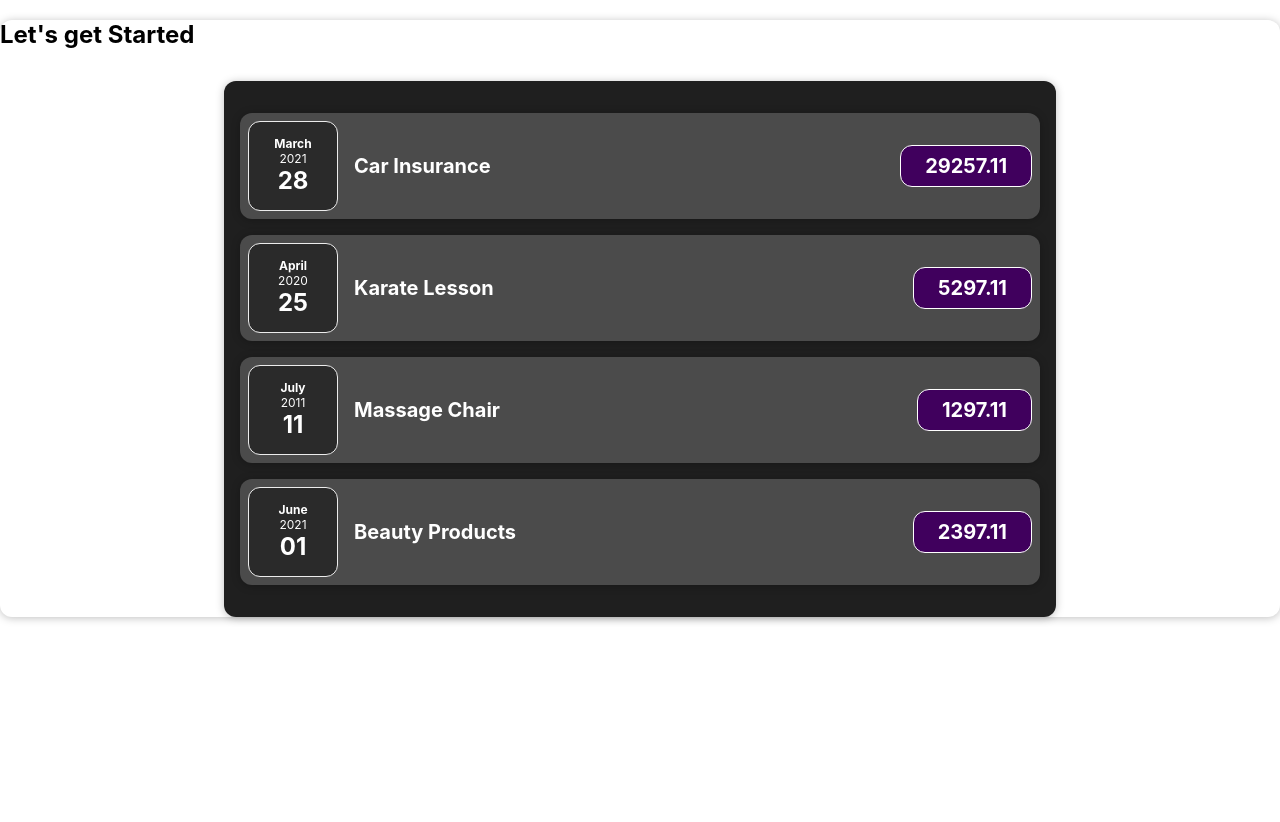
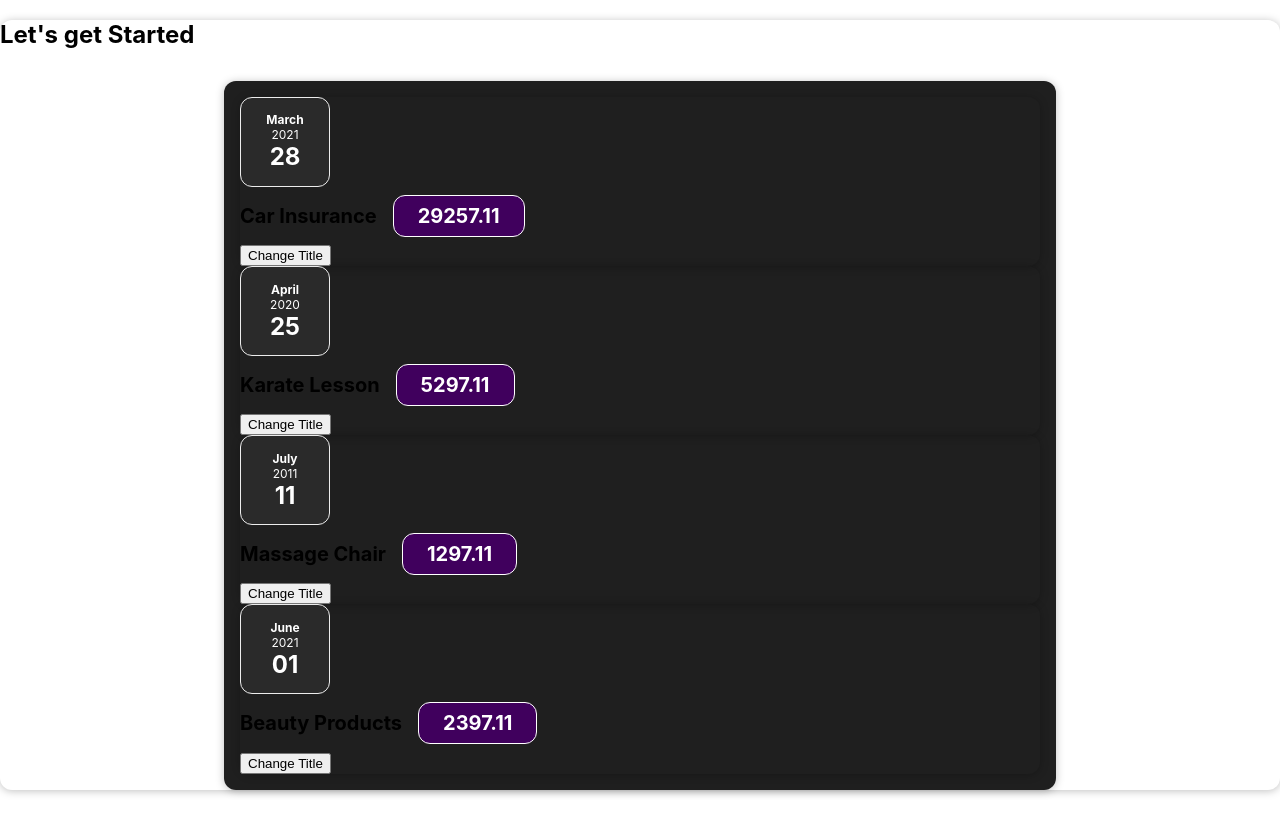
Before and after one commit to jbuildstuff/expense_tracker, a React (Create React App) app: page / in a window 1280 px wide. Before the commit the page ends 800 px from the top, so only its background shows below. Built offline with nearby package versions, Linux system fonts and the light colour scheme.

Commit message:
adding states

```diff
--- a/src/components/Expenses/ExpenseItem.js
+++ b/src/components/Expenses/ExpenseItem.js
@@ -1,15 +1,26 @@
 import "./ExpenseItem.css";
 import ExpenseDate from "./ExpenseDate";
+import React, { useState } from "react";
 import Card from "../UI/Card";
+import { click } from "@testing-library/user-event/dist/click";
 
 const ExpenseItem = (props) => {
+  const [title, setTitle] = useState(props.title);
+  console.log("ExpenseItem evaluated by React");
+
+  const clickHanlder = () => {
+    setTitle("Updated");
+    console.log(title);
+  };
+
   return (
-    <Card className="expense-item">
+    <Card className="expensew-item">
       <ExpenseDate date={props.date} />
       <div className="expense-item__description">
-        <h2>{props.title}</h2>
+        <h2>{title}</h2>
         <div className="expense-item__price">{props.amount}</div>
       </div>
+      <button onClick={clickHanlder}>Change Title</button>
     </Card>
   );
 };
```
